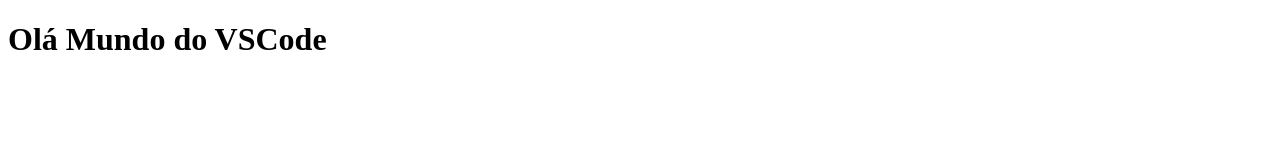
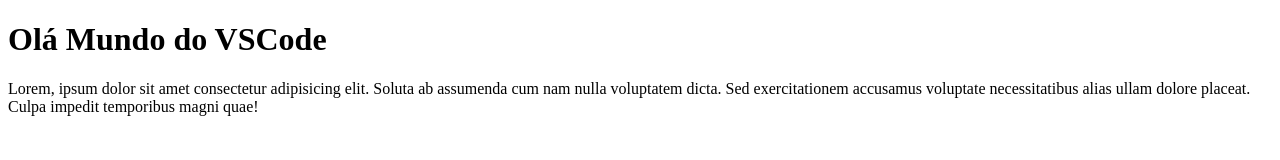
Before and after one commit to RenatoMoratti/teste-vscode, a plain HTML site: page index.html in a window 1280 px wide. Drawn offline with Linux system fonts and the light colour scheme.

Commit message:
add Loren

```diff
--- a/index.html
+++ b/index.html
@@ -8,5 +8,6 @@
 </head>
 <body>
     <h1>Olá Mundo do VSCode</h1>
+    <p>Lorem, ipsum dolor sit amet consectetur adipisicing elit. Soluta ab assumenda cum nam nulla voluptatem dicta. Sed exercitationem accusamus voluptate necessitatibus alias ullam dolore placeat. Culpa impedit temporibus magni quae!</p>
 </body>
 </html>
```
